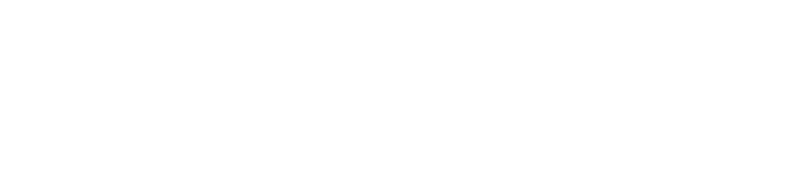
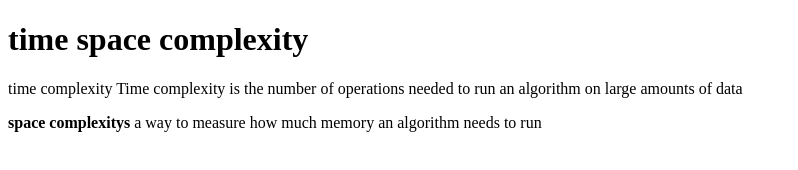
Before and after one commit to acciojob/time-and-space-complexity-subir211, a website: page main.html in a window 1280 px wide. Shown: the whole page, without its empty margins (0-798 px from the left). Drawn offline with Linux system fonts and the light colour scheme.

Commit message:
created a submission

```diff
--- a/main.html
+++ b/main.html
@@ -8,6 +8,9 @@
 
 <body>
 	<!-- the entire body must be written by student -->
+	<h1>time space complexity</h1>
+	<p>time complexity Time complexity is the number of operations needed to run an algorithm on large amounts of data</p>
+	<p><b>space complexitys </b>a way to measure how much memory an algorithm needs to run</p>
     <script type="text/javascript" src="./script.js">
 </script>
 
```
